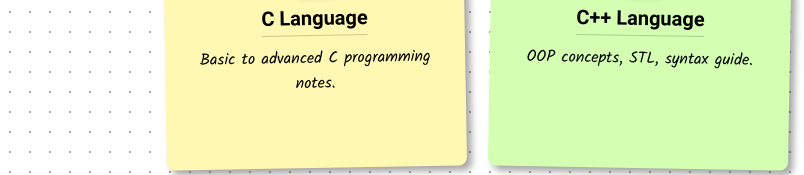
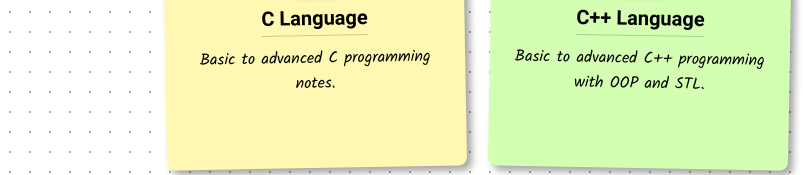
Before and after one commit to syed-imadulla/CheetsheetsHub, a website: page index.html in a window 1280 px wide. Shown: the part 338-513 px from the top of the page, 0-804 px from the left. Drawn offline with Linux system fonts and the light colour scheme.

Commit message:
added cpp tagline

```diff
--- a/index.html
+++ b/index.html
@@ -43,7 +43,7 @@
         <a href="cpp.html" class="note note-green">
             <img src="images/cpp-favicon.svg" alt="C++ Language" class="icon">
             <h3>C++ Language</h3>
-            <p>OOP concepts, STL, syntax guide.</p>
+            <p>Basic to advanced C++ programming with OOP and STL.</p>
         </a>
         <a href="python.html" class="note note-purple">
             <img src="images/python-favicon.svg" alt="Python" class="icon">
```
